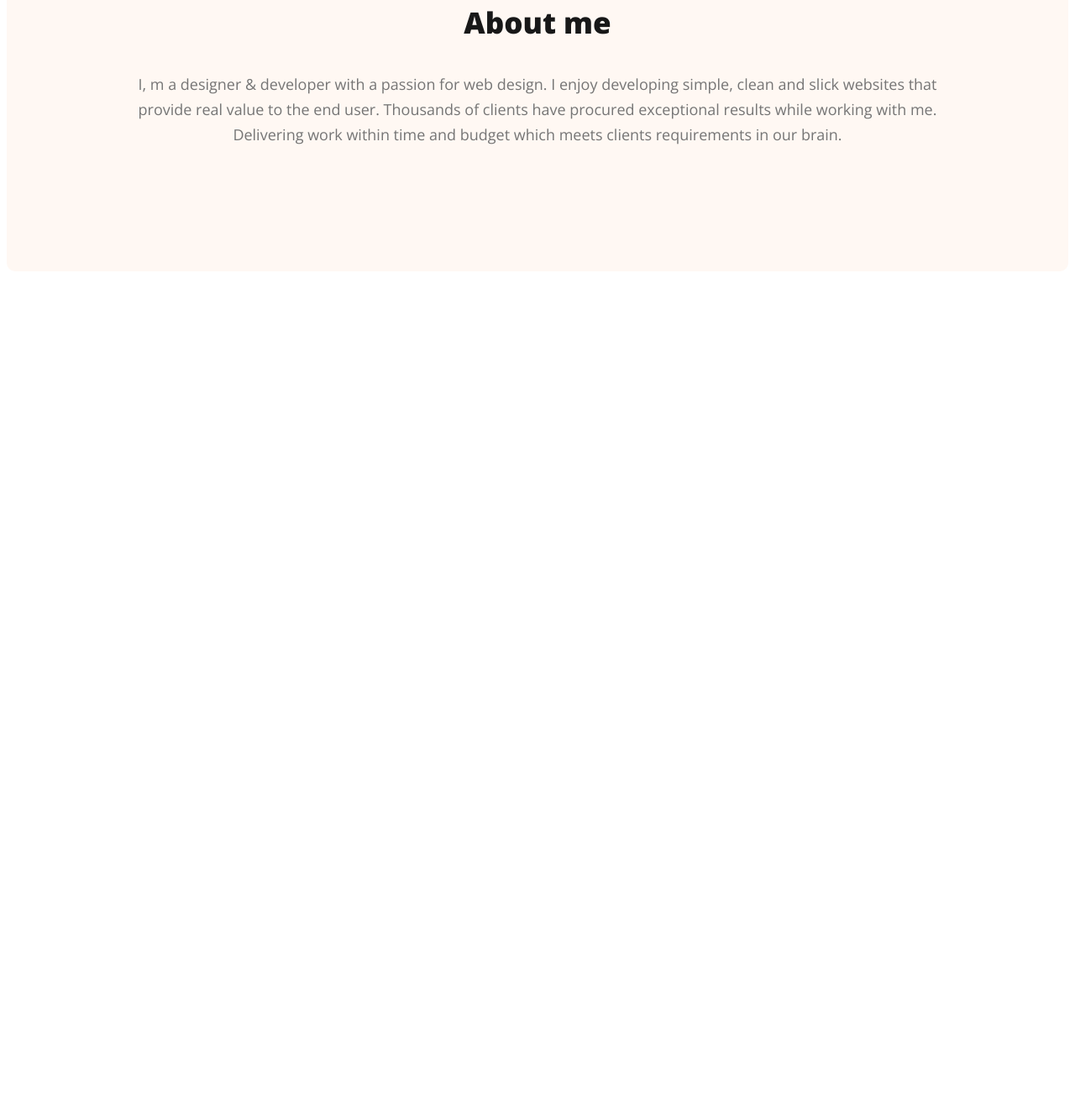
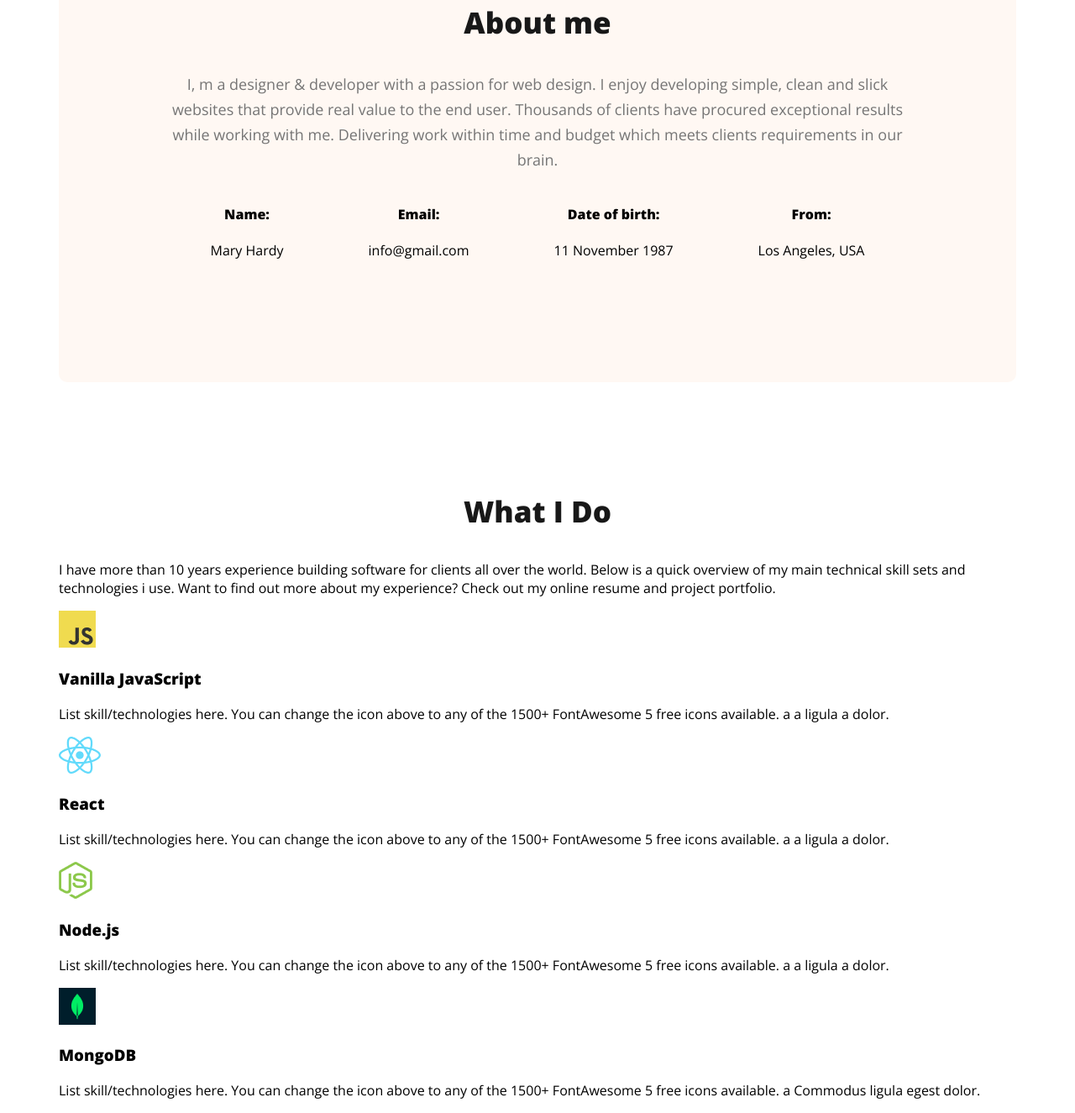
Before and after one commit to 13AH/my-1st-portfolio, a plain HTML site: page index.html in a window 1280 px wide. Shown: the part 1060-2385 px from the top of the page at 84% size. Before the commit the page ends 1513 px from the top, so only its background shows below. Drawn offline with nearby package versions, Linux system fonts and the light colour scheme.

Commit message:
skill section create

```diff
--- a/index.html
+++ b/index.html
@@ -11,6 +11,7 @@
 </head>
 <body>
     <header class="header">
+        <!-- Banner and Navigation section -->
         <nav>
             <h3 class="nav-title">M<span class="text-primary">a</span>ry</h3>
             <ul>
@@ -30,9 +31,54 @@
         </div>
     </header>
     <main>
+            <!-- About section -->
         <section class="about">
             <h3 class="section-title">About me</h3>
             <p class="about-description">I, m a designer & developer with a passion for web design. I enjoy developing simple, clean and slick websites that provide real value to the end user. Thousands of clients have procured exceptional results while working with me. Delivering work within time and budget which meets clients requirements in our brain.</p>
+            <div class=about-info-container>
+                <div class="about-info">
+                    <h4 class="info-title">Name:</h4>
+                    <p class="info-description">Mary Hardy</p>
+                </div>
+                <div class="about-info">
+                    <h4 class="info-title">Email:</h4>
+                    <p class="info-description">info@gmail.com</p>
+                </div>
+                <div class="about-info">
+                    <h4 class="info-title">Date of birth:</h4>
+                    <p class="info-description">11 November 1987</p>
+                </div>
+                <div class="about-info">
+                    <h4 class="info-title">From:</h4>
+                    <p class="info-description">Los Angeles, USA</p>
+                </div>
+            </div>
+        </section>
+            <!-- what I do section -->
+        <section class="skill-detail">
+            <h3 class="section-title">What I Do</h3>
+            <p id="what i do">I have more than 10 years experience building software for clients all over the world. Below is a quick overview of my main technical skill sets and technologies i use. Want to find out more about my experience? Check out my online resume and project portfolio.</p>
+            <div class="skills container"></div>
+            <div class="skill">
+                <img src="images/icons/js.png" alt="">
+                <h3 class="skill-title">Vanilla JavaScript</h3>
+                <p class="skill-description">List skill/technologies here. You can change the icon above to any of the 1500+ FontAwesome 5 free icons available. a a ligula a dolor.</p>
+            </div>
+            <div class="skill">
+                <img src="images/icons/react.png" alt="">
+                <h3 class="skill-title">React</h3>
+                <p class="skill-description">List skill/technologies here. You can change the icon above to any of the 1500+ FontAwesome 5 free icons available. a a ligula a dolor.</p>
+            </div>
+            <div class="skill">
+                <img src="images/icons/nodejs.png" alt="">
+                <h3 class="skill-title">Node.js</h3>
+                <p class="skill-description">List skill/technologies here. You can change the icon above to any of the 1500+ FontAwesome 5 free icons available. a a ligula a dolor.</p>
+            </div>
+            <div class="skill">
+                <img src="images/icons/mongo.png" alt="">
+                <h3 class="skill-title">MongoDB</h3>
+                <p class="skill-description">List skill/technologies here. You can change the icon above to any of the 1500+ FontAwesome 5 free icons available. a Commodus ligula egest dolor.</p>
+            </div>
         </section>
 
     </main>
--- a/style.css
+++ b/style.css
@@ -84,6 +84,10 @@ nav a{
 }
 /* main section styles */
 /* about section styles */
+main{
+    max-width: 1140px;
+    margin: 0 auto
+}
 .about{
     border-radius: 10px;
     padding: 130px;
@@ -99,10 +103,25 @@ nav a{
 }
 .about-description{
     color:#757575;
+    text-align: center;
+    font-family: Open Sans;
+    font-size: 18px;
+    font-style: normal;
+    font-weight: 400;
+    line-height: 30px;
+}
+.about-info-container{
+    display: flex;
+    justify-content: space-around;
+    text-align: center;
+}
+#what-i-do{
+    color: var(--dark-03, #757575);
 text-align: center;
 font-family: Open Sans;
 font-size: 18px;
 font-style: normal;
 font-weight: 400;
 line-height: 30px;
+padding: 30px 150px;
 }
```
